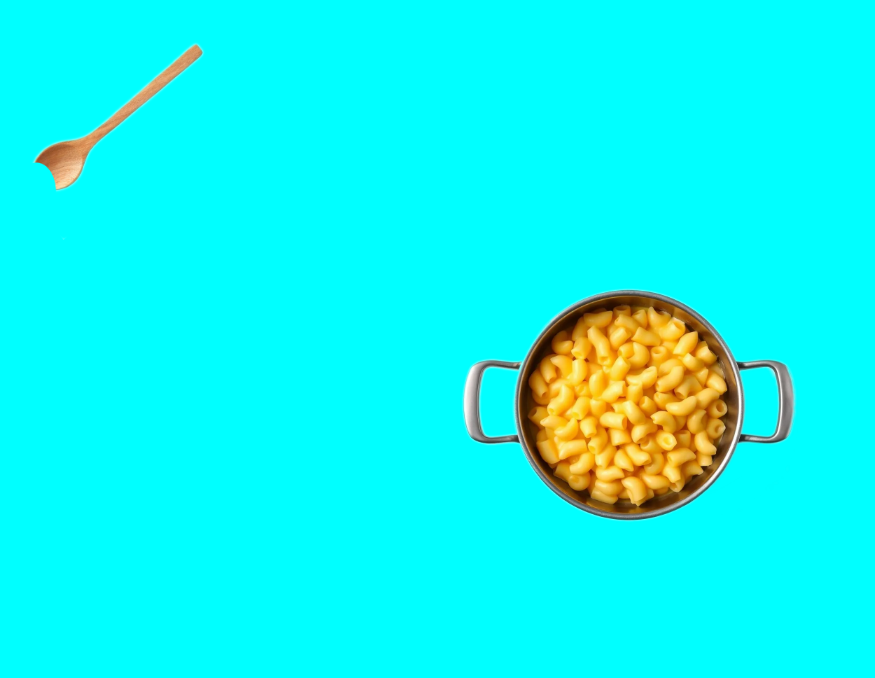
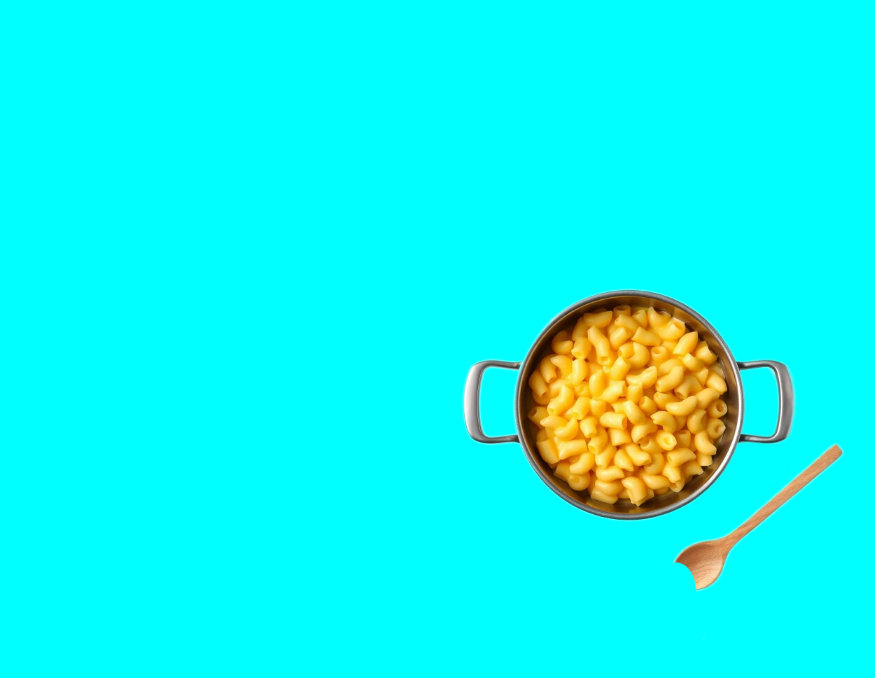
Before and after one commit to Seranie/macaroni-in-a-pot, a React (Vite) app: page / in a window 1280 px wide. Shown: the top 678 px of the page, without its empty margins (8-883 px from the left). Built offline with nearby package versions, Linux system fonts and the light colour scheme.

Commit message:
y position wrong now?

```diff
--- a/src/components/Spoon.tsx
+++ b/src/components/Spoon.tsx
@@ -12,7 +12,8 @@ export default function Spoon({ potRef }: potRefType) {
     useEffect(() => {
         if (potRef.current) {
             const { left, top, bottom, right } = potRef.current.getBoundingClientRect();
-            const center = { x: right - left, y: bottom - top };
+            console.log(left, top, bottom, right);
+            const center = { x: left + (right - left) / 2, y: top + (bottom - top) / 2 };
             setPositionState(center);
         }
     }, [potRef.current])
@@ -21,7 +22,10 @@ export default function Spoon({ potRef }: potRefType) {
         <Draggable
             nodeRef={ nodeRef }
             handle='.handle'
-            defaultPosition= { positionState }
+            position= { positionState }
+            onDrag={(_e, data) => {
+                setPositionState({ x: data.x, y: data.y});
+            }}
         >
             <div className={`${ styles.absolute } ${ styles.absoluteDiv }`} ref={ nodeRef }>
 
```
